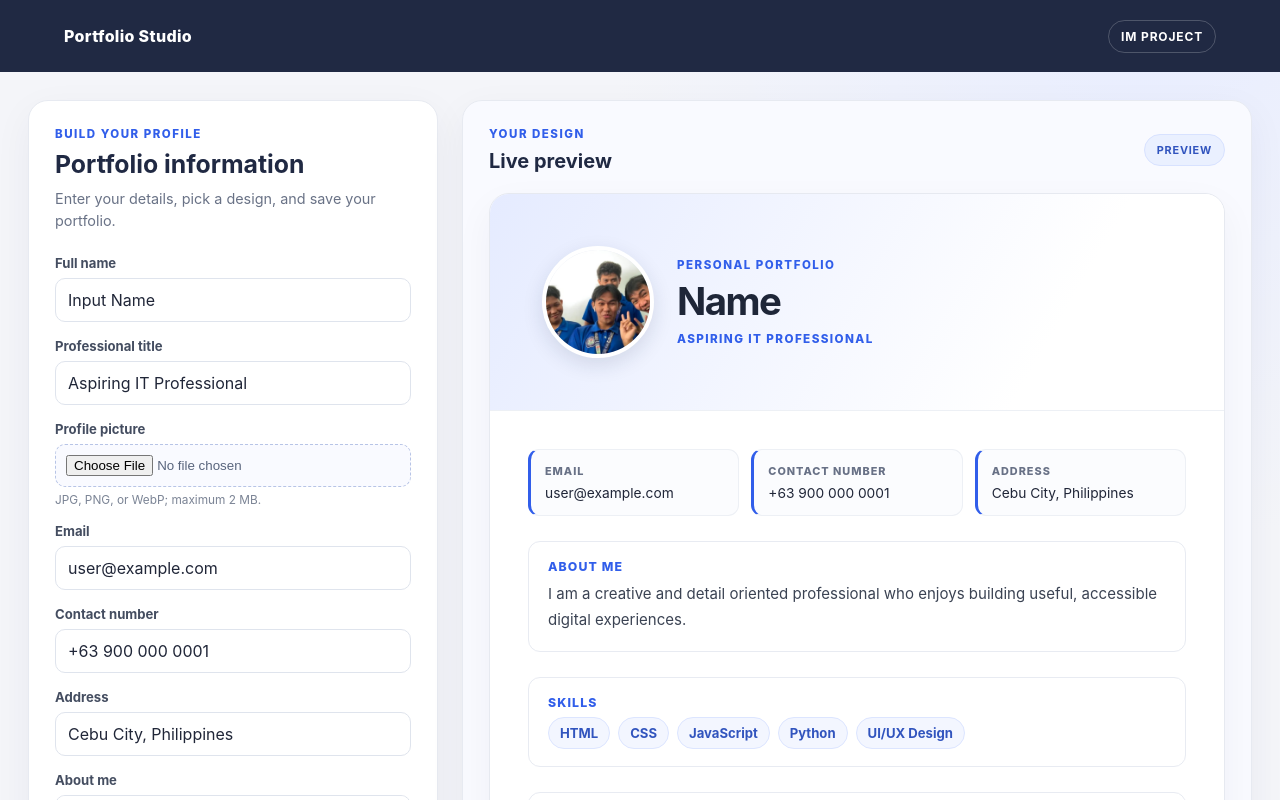
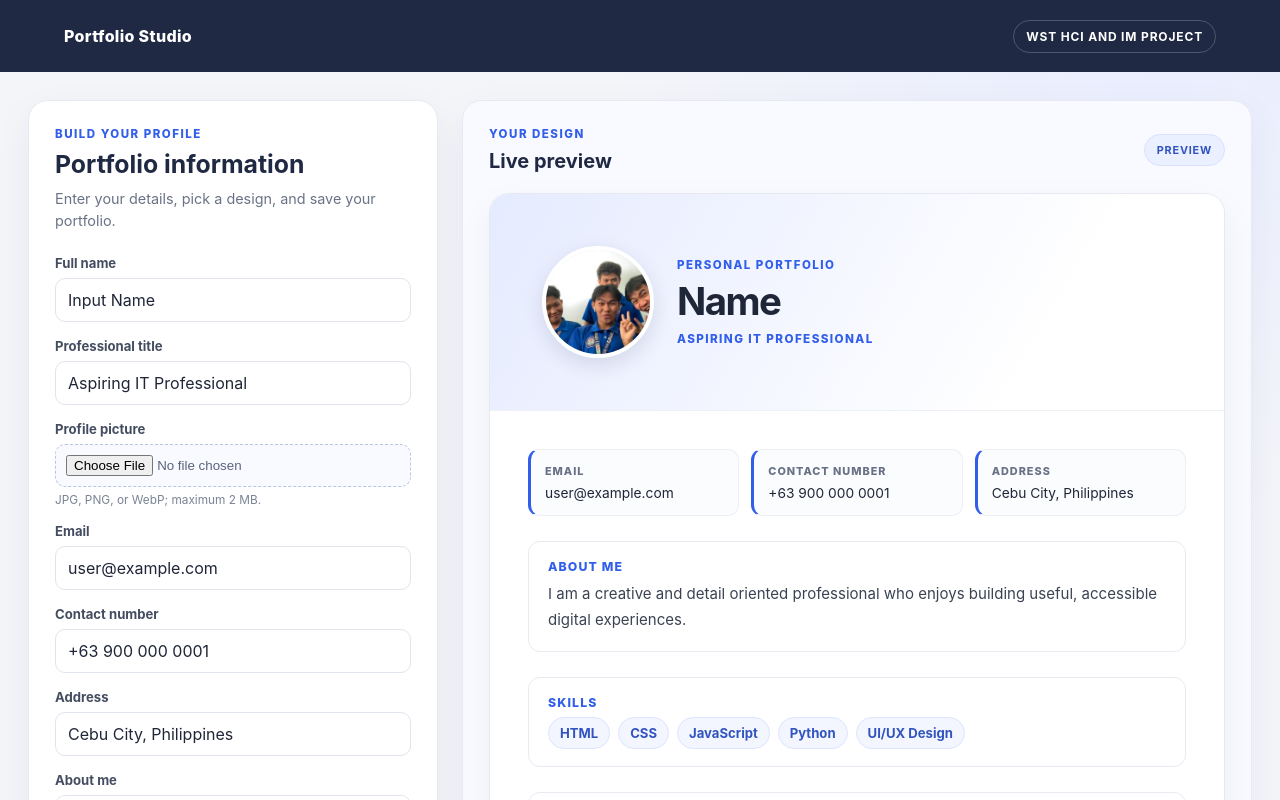
Before and after one commit to lazaritojohn4/Portfolio-template, a plain HTML site: page Code/index.html in a window 1280 px wide. Shown: the top 800 px of the page. Drawn offline with Linux system fonts and the light colour scheme; no server answers.

Commit message:
Update project header label
Co-authored-by: Copilot <223556219+Copilot@users.noreply.github.com>

```diff
--- a/Code/index.html
+++ b/Code/index.html
@@ -10,7 +10,7 @@
 <body>
   <header class="site-header">
     <a class="brand" href="./">Portfolio Studio</a>
-    <span class="header-tag">IM Project</span>
+    <span class="header-tag">WST HCI AND IM PROJECT</span>
   </header>
 
   <main class="workspace">
```
